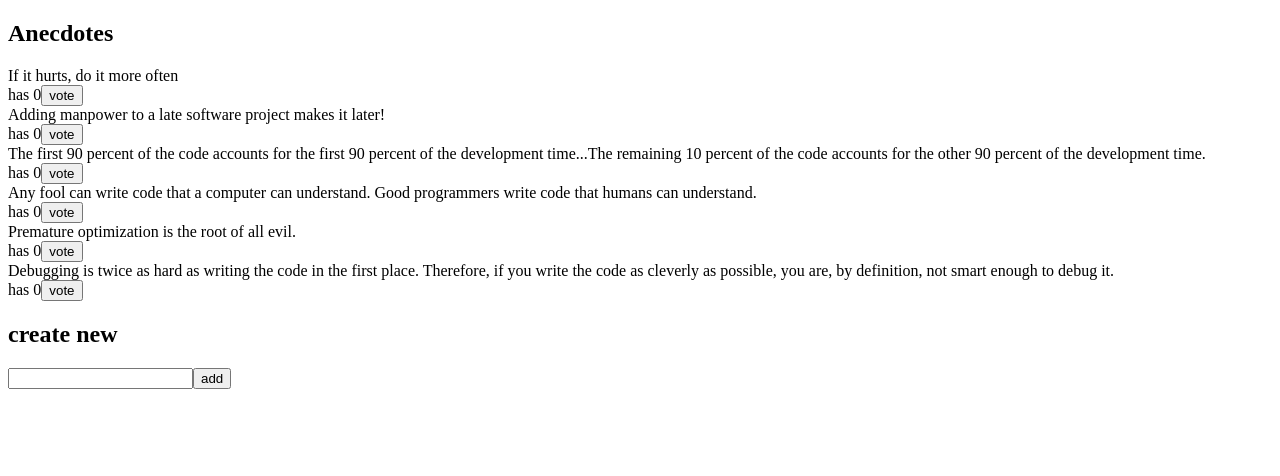
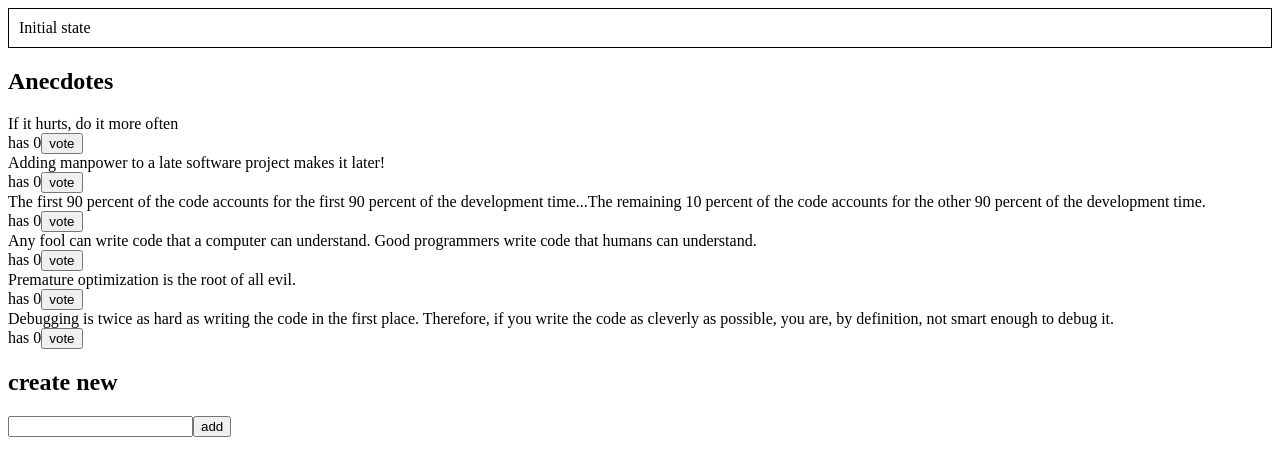
Before and after one commit to Huzla/fullstack-course, a React (Create React App) app in the folder round6/redux-anecdotes/: page / in a window 1280 px wide. Shown: the top 476 px of the page. Built offline with nearby package versions, Linux system fonts and the light colour scheme.

Commit message:
Finished 6.9

```diff
--- a/round6/redux-anecdotes/src/App.js
+++ b/round6/redux-anecdotes/src/App.js
@@ -1,9 +1,11 @@
 import React from "react";
 import AnecdoteList from "./components/AnecdoteList.js";
 import AnecdoteForm from "./components/AnecdoteForm.js";
+import Notification from "./components/Notification.js";
 
 const App = (props) => (
   <div>
+    <Notification store={ props.store } />
     <h2>Anecdotes</h2>
     <AnecdoteList store={ props.store } />
     <h2>create new</h2>
--- a/round6/redux-anecdotes/src/components/AnecdoteList.js
+++ b/round6/redux-anecdotes/src/components/AnecdoteList.js
@@ -3,7 +3,7 @@ import Anecdote from "./Anecdote.js";
 import { voteFor } from "../reducers/anecdoteReducer.js";
 
 const AnecdoteList = ({ store }) => {
-  const anecdotes = [...store.getState()];
+  const anecdotes = store.getState().anecdotes;
 
   return anecdotes.sort((a, b) => a.votes < b.votes).map(anecdote => <Anecdote key={ anecdote.id } { ...anecdote } handleVote={ () => store.dispatch(voteFor(anecdote.id)) } />);
 };
--- a/round6/redux-anecdotes/src/components/Notification.js
+++ b/round6/redux-anecdotes/src/components/Notification.js
@@ -1,6 +1,6 @@
 import React from "react";
 
-const Notification = () => {
+const Notification = (props) => {
   const style = {
     border: "solid",
     padding: 10,
@@ -8,7 +8,7 @@ const Notification = () => {
   };
   return (
     <div style={style}>
-      render here notification...
+      { props.store.getState().notification }
     </div>
   );
 };
--- a/round6/redux-anecdotes/src/index.js
+++ b/round6/redux-anecdotes/src/index.js
@@ -1,8 +1,11 @@
 import React from "react";
 import ReactDOM from "react-dom";
-import { createStore } from "redux";
-import App from "./App";
-import reducer from "./reducers/anecdoteReducer";
+import { createStore, combineReducers } from "redux";
+import App from "./App.js";
+import anecdoteReducer from "./reducers/anecdoteReducer.js";
+import notificationReducer from "./reducers/notificationReducer.js";
+
+const reducer = combineReducers({  anecdotes: anecdoteReducer,  notification: notificationReducer});
 
 const store = createStore(reducer);
 
--- a/round6/redux-anecdotes/src/reducers/anecdoteReducer.js
+++ b/round6/redux-anecdotes/src/reducers/anecdoteReducer.js
@@ -19,7 +19,7 @@ const asObject = (anecdote) => {
 
 const initialState = anecdotesAtStart.map(asObject);
 
-const reducer = (state = initialState, action) => {
+const anecdoteReducer = (state = initialState, action) => {
   switch (action.type) {
     case "CREATE_ANECDOTE":
       return [...state, action.data];
@@ -45,4 +45,4 @@ export const voteFor = (id) => {
   };
 };
 
-export default reducer;
+export default anecdoteReducer;
--- /dev/null
+++ b/round6/redux-anecdotes/src/reducers/notificationReducer.js
@@ -0,0 +1,7 @@
+const notificationReducer = (state = "Initial state", action) => {
+  switch (action.type) {
+    default: return state;
+  }
+};
+
+export default notificationReducer;
```
Also changed, not shown: 1 other file (tests, documents, lock files or other folders).
